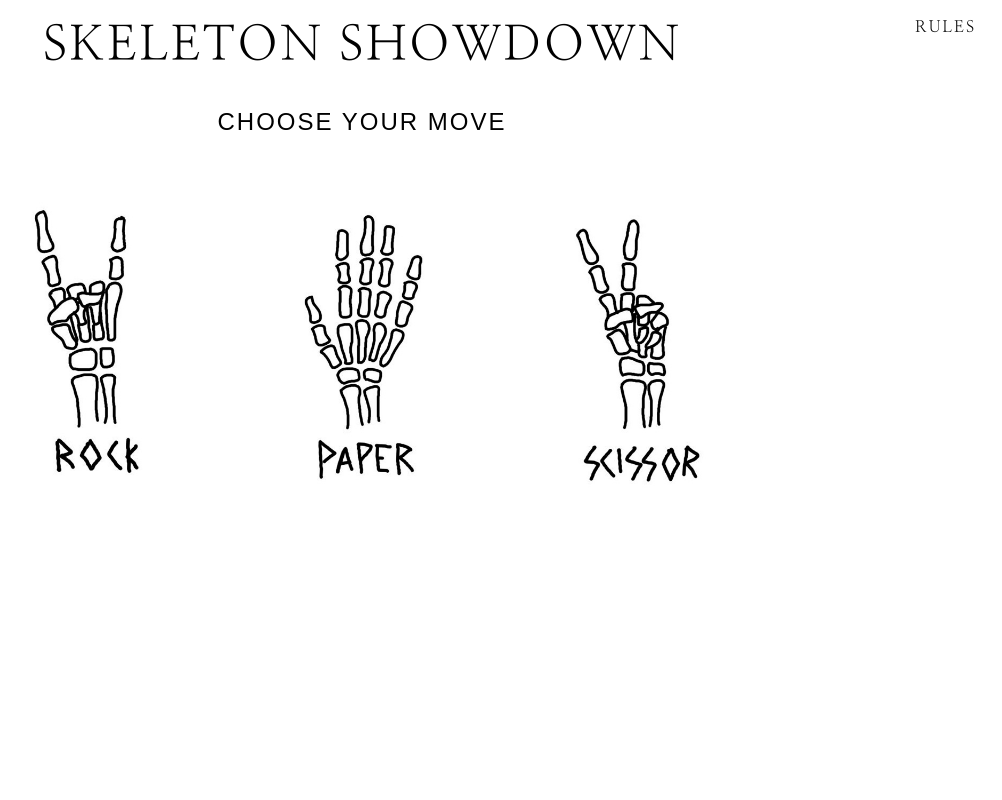
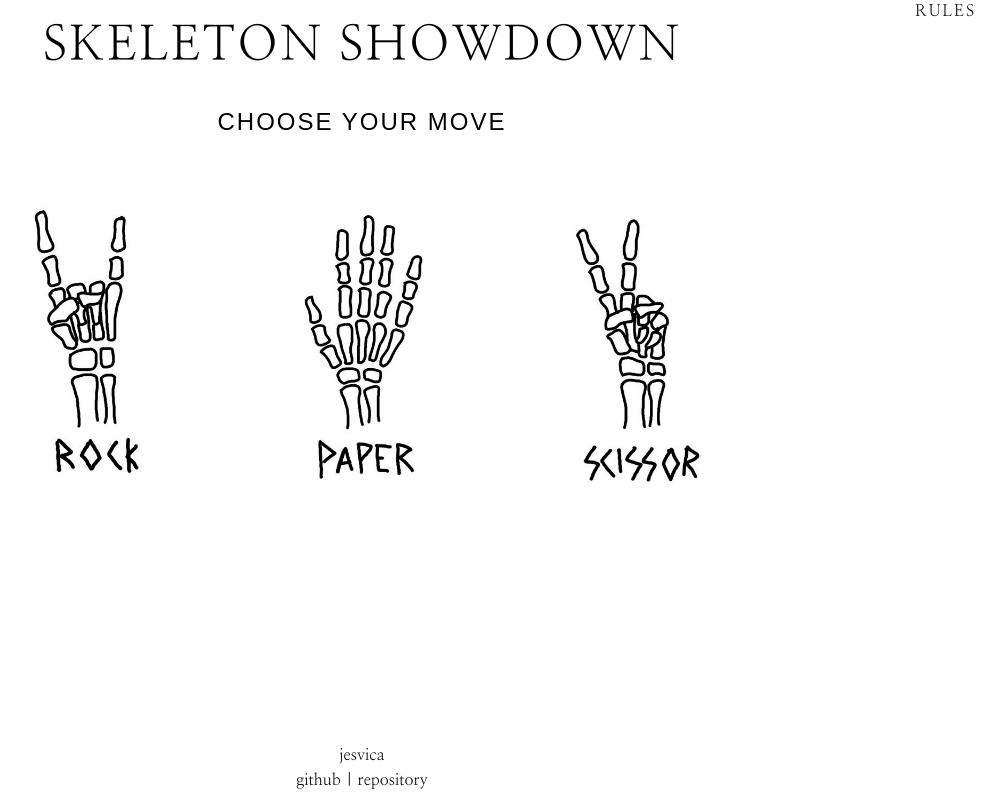
Before and after one commit to jesvica/TOP-rock-paper-scissors, a plain HTML site: page index.html in a window 1280 px wide. Shown: the whole page, without its empty margins (278-1280 px from the left). Drawn offline with Linux system fonts and the light colour scheme; a web font is replaced by a local one.

Commit message:
Add footer, links and styling

```diff
--- a/index.html
+++ b/index.html
@@ -7,6 +7,7 @@
     <title>Rock Paper Scissors</title>
 </head>
 <body>
+    <main>
     <header>
         <nav>
             <button id="rules-button">RULES</button>
@@ -71,6 +72,24 @@
         <button id="restart">RESTART</button>
     </div>
     </div>
+    </main>
+
+    <footer>
+        <div class="signature-section">
+            <div class="footer-links">
+                <p id="signature">jesvica</p>
+                <a href="https://github.com/jesvica" target="_blank" rel="noopener noreferrer">
+                    github</a>
+                <span>|</span>
+                <a href="https://github.com/jesvica/TOP-rock-paper-scissors" target="_blank" rel="noopener noreferrer">
+                    repository
+                </a>
+                <!-- <a href="https://your-blog-link.com" target="_blank" rel="noopener noreferrer">
+                    Blog
+                </a> -->
+            </div>
+        </div>
+    </footer>
 
     <script src="main.js"></script>
 </body>
--- a/style.css
+++ b/style.css
@@ -3,12 +3,25 @@
 /* Main styling */
 /* html {
     min-height: 100vh;
-    background-image: url('images/wallpaper.jpeg');
+    /* background-image: url('images/wallpaper.jpeg');
     background-size: cover;
     background-repeat: no-repeat;
     background-position: center;
 } */
 
+html, body {
+    min-height: 100vh;
+    margin: 0;
+}
+
+body {
+    display: flex;
+    flex-direction: column;
+}
+
+main {
+    flex: 1;
+}
 
 /*----- Nav styling -----*/
 nav {
@@ -190,3 +203,25 @@ button img {
     padding: 4rem 6rem;
     text-align: center;
 }
+
+/*----- Footer -----*/
+footer {
+    margin: 10px;
+    text-align: center;
+    font-family: "Nanum Myeongjo", serif;
+}
+
+footer a {
+    text-decoration: none;
+    color: #000;
+    transition: 0.3s;
+}
+
+footer a:hover {
+    font-size: 1.1rem;
+    font-weight: 600;
+}
+
+#signature {
+    margin: 0 0 5px 0;
+}
```
